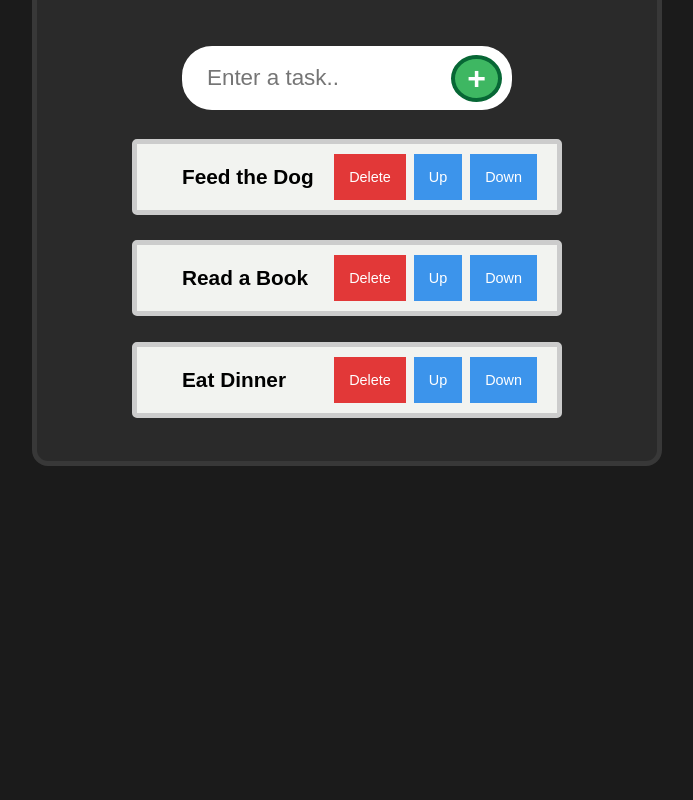
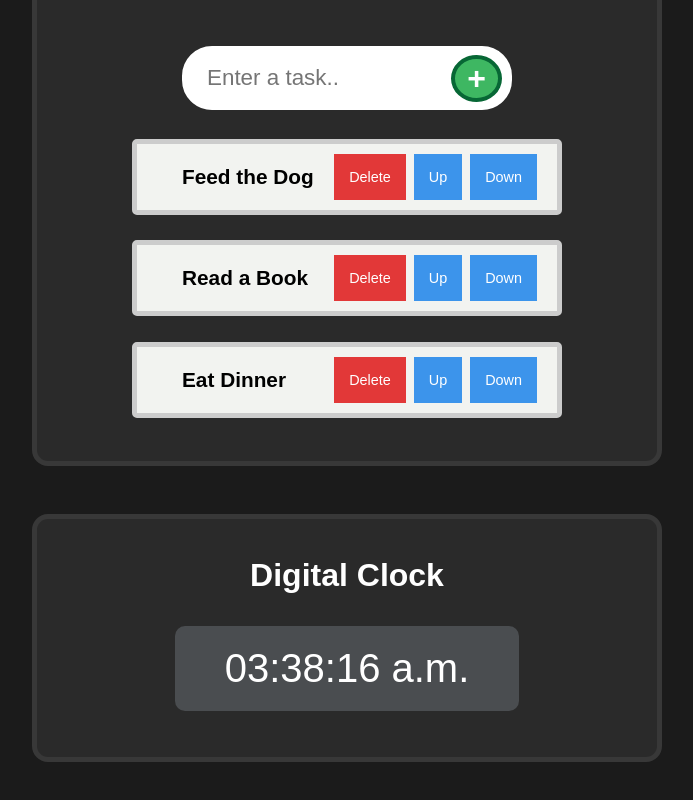
Before and after one commit to Radshah01/BeginnerReactProjects, a React (Vite) app in the folder beginner-react-app/: page / in a window 1280 px wide. Shown: the part 1167-1967 px from the top of the page, without its empty margins (293-986 px from the left). Before the commit the page ends 1689 px from the top, so only its background shows below. Built offline with nearby package versions, Linux system fonts and the light colour scheme.

Commit message:
Clock Section

```diff
--- a/beginner-react-app/src/App.jsx
+++ b/beginner-react-app/src/App.jsx
@@ -2,6 +2,7 @@ import Container from './Container.jsx'
 import ColorPicker from './ColorPicker.jsx'
 import Counter from './Counter.jsx'
 import ToDoList from './ToDoList.jsx'
+import Clock from './Clock.jsx'
 
 function App() {
 
@@ -16,6 +17,9 @@ function App() {
     <Container title="To Do List">
       <ToDoList />
     </Container>
+    <Container title="Digital Clock">
+      <Clock/>
+    </Container>
     </>
   )
 }
--- /dev/null
+++ b/beginner-react-app/src/Clock.jsx
@@ -0,0 +1,42 @@
+import React, {useState, useEffect} from "react";
+
+function Clock(){
+
+    const [time, setTime] = useState(new Date());
+
+    useEffect(() => {
+        const intervalId = setInterval(() => {
+            setTime(new Date());
+        }, 1000);
+
+        return () => {
+            clearInterval(intervalId);
+        }
+    }, []);
+
+
+    function formatTime(){
+        let hours = time.getHours();
+        const minutes = time.getMinutes();
+        const seconds = time.getSeconds();
+        const meridiem = hours >= 12? "p.m." : "a.m."
+
+        hours = hours % 12 || 12;
+
+        return `${padZero(hours)}:${padZero(minutes)}:${padZero(seconds)} ${meridiem}`
+    }
+
+    function padZero(number){
+        return (number < 10 ? "0" : "") + number;
+    }
+
+    return(
+    <>
+        <div className="clock">
+            <span className="time">{formatTime()}</span>
+        </div>
+    </>
+    );
+}
+
+export default Clock;
--- a/beginner-react-app/src/index.css
+++ b/beginner-react-app/src/index.css
@@ -199,3 +199,16 @@ margin: 3em 0 1em;
   background-color: rgb(60, 148, 235);
   color: white;
 }
+
+/*CSS for Digital Clock Section*/
+.clock{
+  background-color: rgb(74, 77, 80);
+  margin: 2em 8em 1em;
+  padding: 20px;
+  border-radius: 10px;
+
+}
+
+.time{
+  font-size: 2.5em;
+}
```
